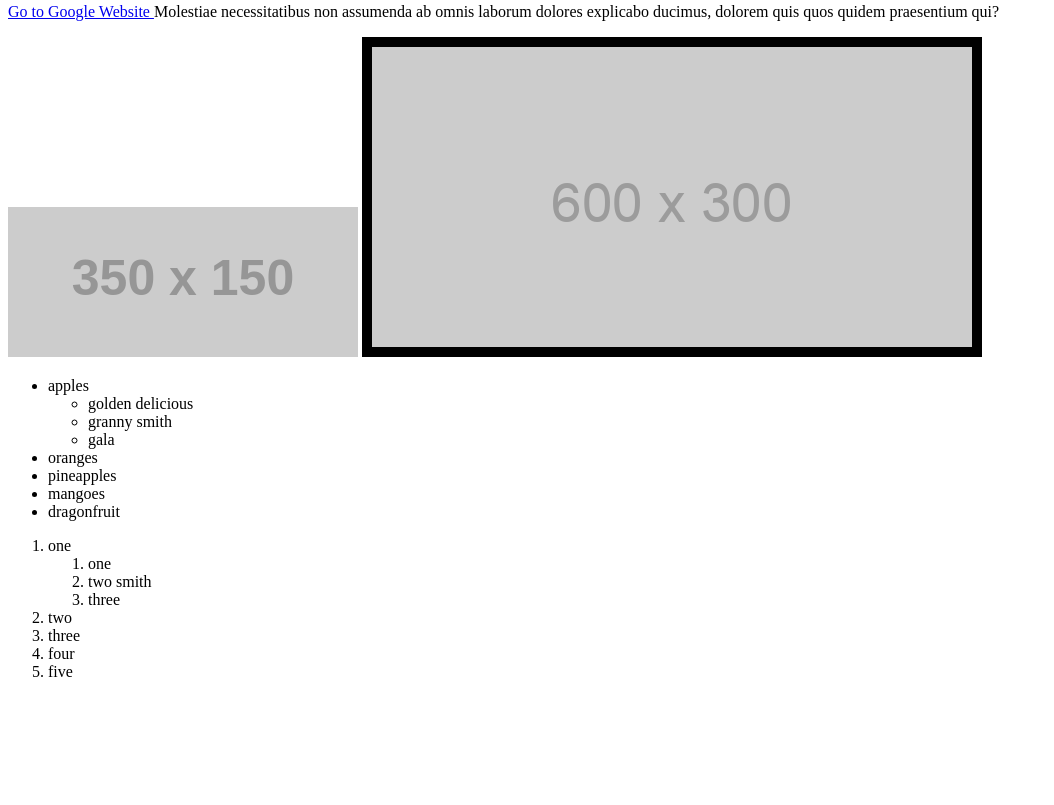
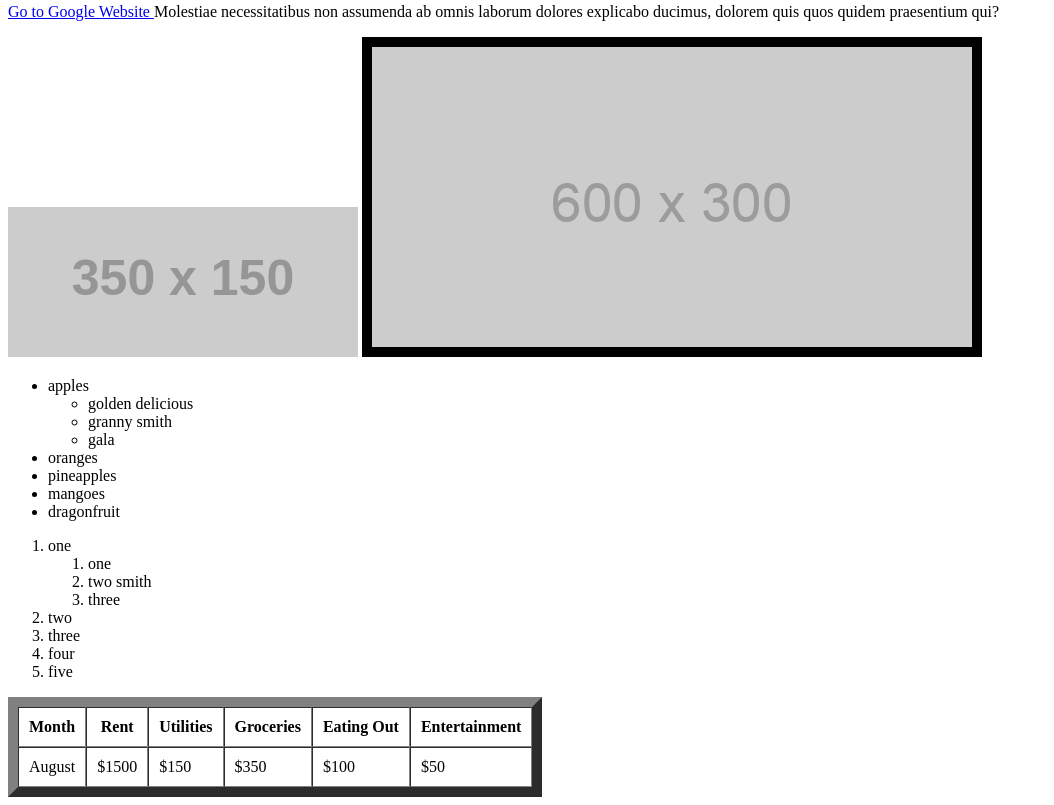
Before and after one commit to VasilGrdzelishvili/Applications.ge, a plain HTML site: page HTML&CSS/Homework_1-HTML_Tutorial-How_to_Make_a_Super_Simple_Website/index.html in a window 1280 px wide. Shown: the part 559-1364 px from the top of the page, without its empty margins (0-1054 px from the left). Before the commit the page ends 1256 px from the top, so only its background shows below. Drawn offline with Linux system fonts and the light colour scheme; placeholder pictures from the web are drawn by us.

Commit message:
Added table
tags were used: table,  tr, th, td.
table attributes: cellpadding, cellspacing

```diff
--- a/HTML&CSS/Homework_1-HTML_Tutorial-How_to_Make_a_Super_Simple_Website/index.html
+++ b/HTML&CSS/Homework_1-HTML_Tutorial-How_to_Make_a_Super_Simple_Website/index.html
@@ -70,5 +70,24 @@
         <li>four</li>
         <li>five</li>
     </ol>
+
+    <table border="10" cellpadding="10" cellspacing="0">
+        <tr>
+            <th>Month</th>
+            <th>Rent</th>
+            <th>Utilities</th>
+            <th>Groceries</th>
+            <th>Eating Out</th>
+            <th>Entertainment</th>
+        </tr>
+        <tr>
+            <td>August</td>
+            <td>$1500</td>
+            <td>$150</td>
+            <td>$350</td>
+            <td>$100</td>
+            <td>$50</td>
+        </tr>
+    </table>
   </body>
 </html>
```
